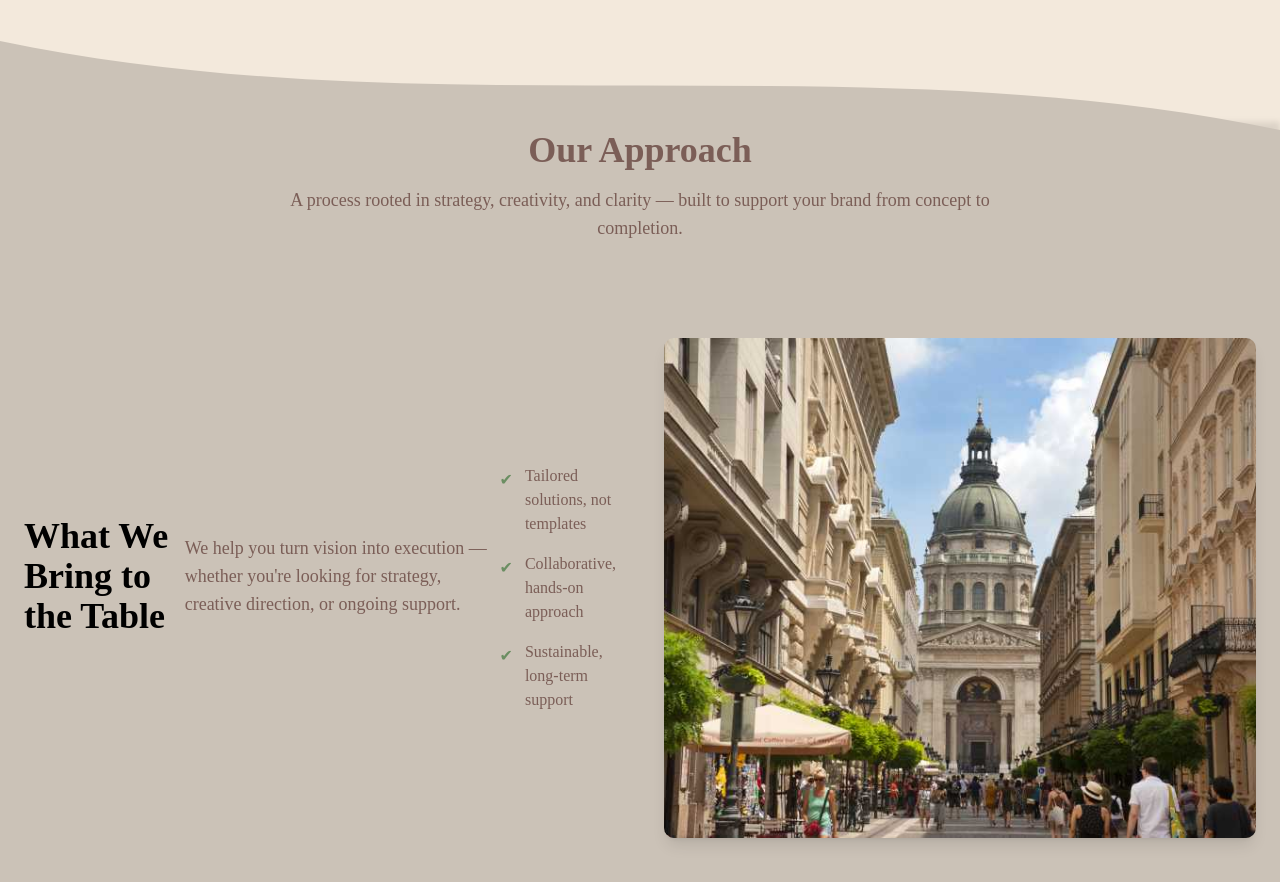
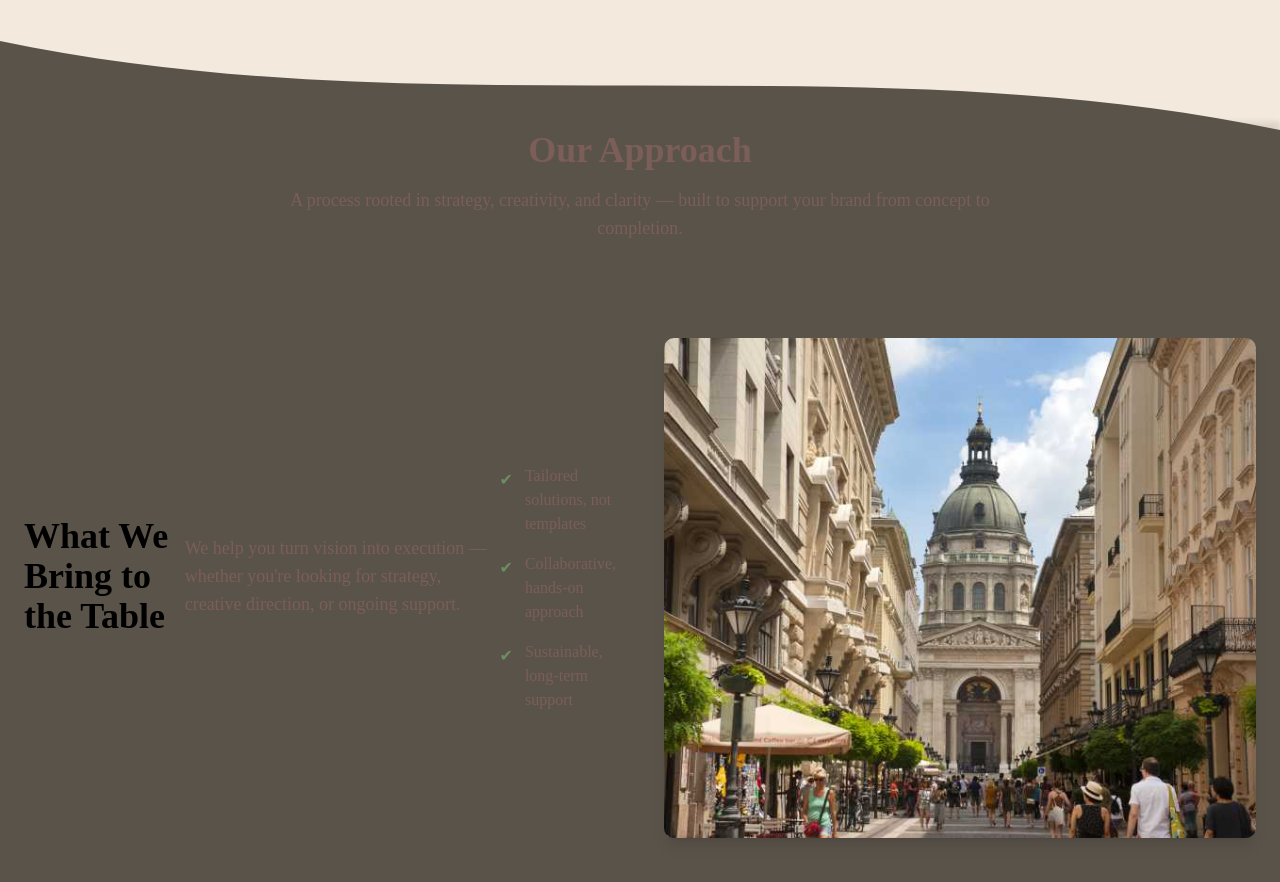
Before and after one commit to DavidIlie-Raul/SzakraliaWEB, a React (Vite) app in the folder frontend/: page / in a window 1280 px wide. Shown: the part 940-1822 px from the top of the page. Built offline with nearby package versions, Linux system fonts and the light colour scheme.

Commit message:
Added Swiper for carousel + changed color pallete

```diff
--- a/frontend/package.json
+++ b/frontend/package.json
@@ -17,6 +17,7 @@
     "react": "^19.1.0",
     "react-dom": "^19.1.0",
     "react-router-dom": "^7.6.3",
+    "swiper": "^11.2.10",
     "tailwind-merge": "^3.3.1"
   },
   "devDependencies": {
--- a/frontend/src/index.css
+++ b/frontend/src/index.css
@@ -29,12 +29,14 @@
   --primary-font: "Lora";
   --secondary-font: "Playfair Display";
   --background: #e8ded1;
-  --background-1: #cbc2b7;
+  --background-1: #5a534a;
   --primary: #a24c4a;
   --accent: #6b8e62;
   --secondary: #f3e9dc;
   --text: #7b5e57;
   --text-dark: #2a1e1a;
+  --dark-brown: #3b2f2b;
+  --soft-brown: #5a4b47;
   --contrast: #7b5e57;
   --radius: 0.625rem;
   --foreground: oklch(0.145 0 0);
@@ -71,6 +73,19 @@ body {
   display: block;
   min-width: 320px;
   min-height: 100vh;
+}
+
+.swiper-button-prev::after {
+  color: var(--primary);
+}
+.swiper-button-next::after {
+  color: var(--primary);
+}
+span.swiper-pagination-bullet.swiper-pagination-bullet-active {
+  background: var(--primary);
+}
+span.swiper-pagination-bullet {
+  background: var(--accent);
 }
 
 @media (prefers-color-scheme: light) {
```
